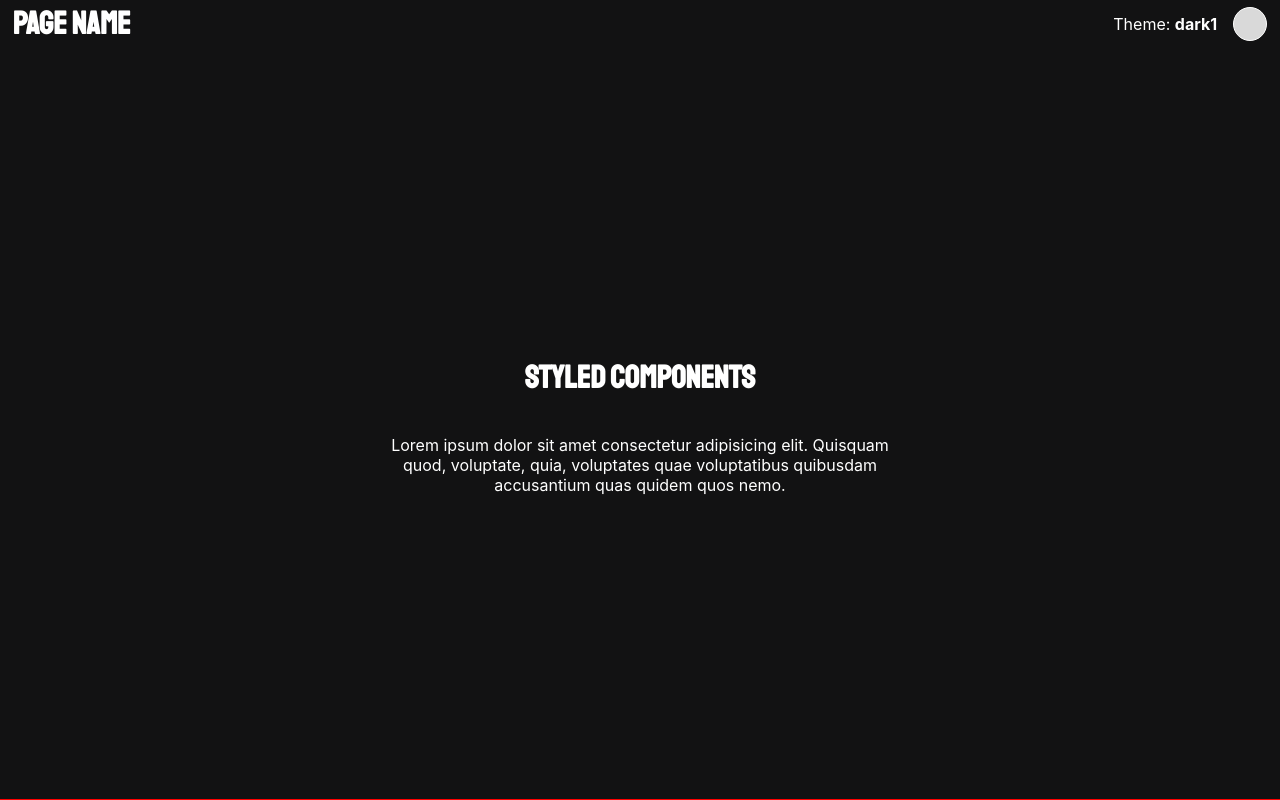
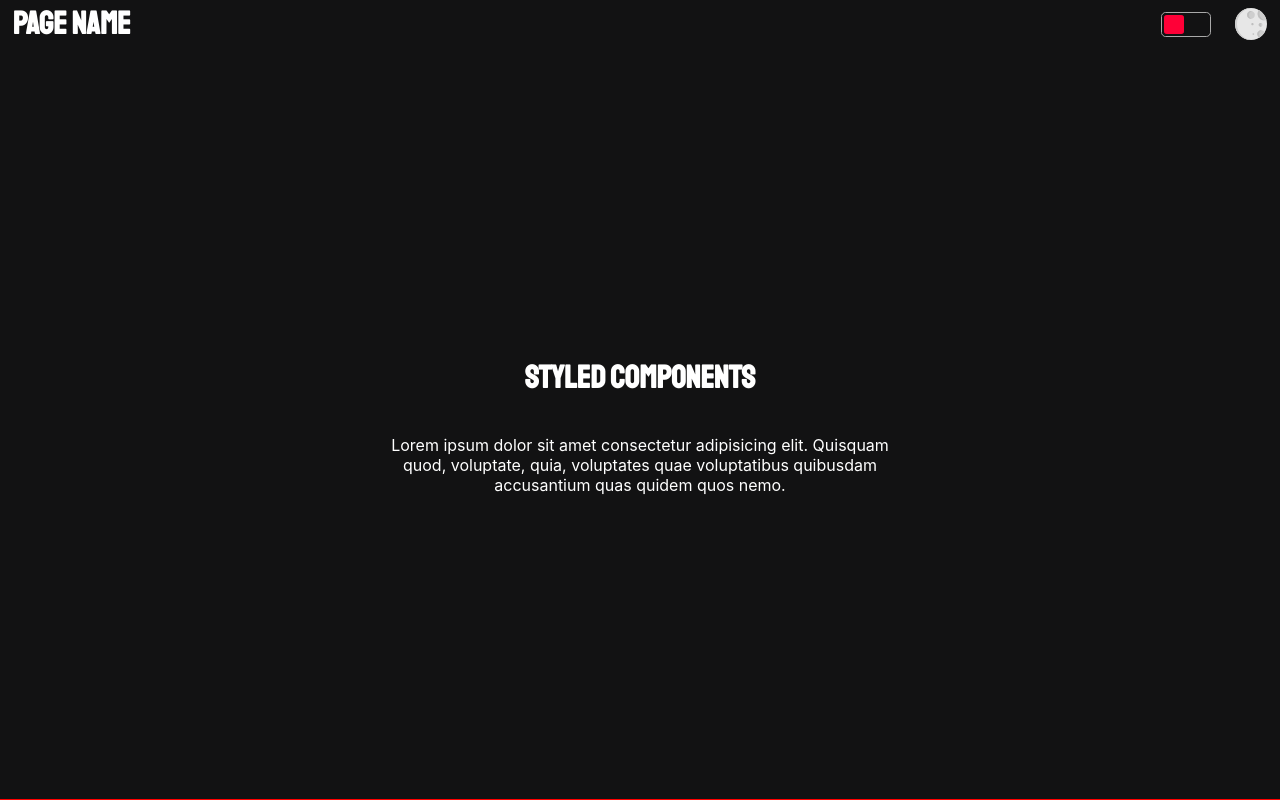
Before and after one commit to makskornakov/scroll-tests, a React (Create React App) app: page / in a window 1280 px wide. Built offline with nearby package versions, Linux system fonts and the light colour scheme.

Commit message:
theme toggler and better sttyles

```diff
--- a/src/App.tsx
+++ b/src/App.tsx
@@ -7,10 +7,10 @@ import {
   Footer,
   InnerWrapper,
   ScrollSnapWrapper,
-  TemporaryThemeSwitcher,
 } from './styles';
 import { useEffect } from 'react';
 import themeMap from './theme';
+import ThemeToggler from './components/ThemeToggler/ThemeToggler';
 
 function App() {
   const [theme, setTheme] = useLocalStorage<keyof typeof themeMap>(
@@ -33,14 +33,16 @@ function App() {
               gap: '1rem',
             }}
           >
+            <ThemeToggler theme={theme} setTheme={setTheme} />
+            {/*
             <p>
               Theme: <strong>{theme}</strong>
             </p>
-            <TemporaryThemeSwitcher
+             <TemporaryThemeSwitcher
               onClick={() => {
                 setTheme(themeSwitcher(theme));
               }}
-            />
+            /> */}
           </div>
         </AppHeader>
         <ScrollSnapWrapper>
@@ -88,28 +90,16 @@ function App() {
 
 export default App;
 
-function themeSwitcher(theme: string) {
-  const clearTheme = theme.slice(0, -1);
-  const themeNumber = theme.slice(-1);
-
-  const newTheme = ((clearTheme === 'dark' ? 'light' : 'dark') +
-    themeNumber) as keyof typeof themeMap;
-
-  return newTheme;
-}
-
-// function setMetaThemeColor(color: string) {
-//   document.head
-//     .querySelector('meta[name=theme-color]')!
-//     .setAttribute('content', color);
-// }
-
 export function useSetMetaThemeColor(content: string) {
   useEffect(() => {
     const meta = document.head.querySelector('meta[name=theme-color]');
+    const body = document.body;
     console.log(meta);
     if (meta) {
       meta.setAttribute('content', content);
+    }
+    if (body) {
+      body.style.backgroundColor = content;
     }
 
     return () => {};
--- /dev/null
+++ b/src/components/Header.tsx
@@ -0,0 +1 @@
+import React from 'react';
--- /dev/null
+++ b/src/components/RubberCheckbox/RubberCheckbox.styled.tsx
@@ -0,0 +1,136 @@
+import { css } from 'styled-components';
+
+export const checkboxSize = 25;
+// const settingsCheckboxStyles = css`
+//   margin: 0; // reset browser defaults
+
+//   display: inline-block;
+//   width: ${checkboxSize}px;
+//   height: ${checkboxSize}px;
+//   border-radius: ${(3 / 16) * checkboxSize}px;
+//   vertical-align: middle;
+
+//   transition-duration: 0.9s;
+//   transition-property: border-color;
+
+//   border: ${checkboxSize / 16}px solid;
+//   border-color: #fff;
+
+//   position: relative;
+
+//   cursor: pointer;
+
+//   ::after {
+//     content: '';
+//     position: absolute;
+//     top: 0;
+//     left: 0;
+
+//     background-color: var(--color-candle-green);
+//     height: 100%;
+//     width: 0;
+//     transition-duration: 0.5s;
+//     transition-property: width;
+
+//     border-radius: inherit;
+//   }
+//   :checked {
+//     border-color: transparent;
+
+//     ::after {
+//       width: 100%;
+//     }
+//   }
+// `;
+const settingsCheckboxBorderRadius = (3 / 16) * checkboxSize;
+const settingsCheckboxBorderWidth = checkboxSize / 16;
+const settingsCheckboxAnimation = '0.6s ease-out 0.08s';
+export const rubberCheckboxStyles = css`
+  margin: 0; // reset browser defaults
+
+  display: inline-block; // This is the default in most browsers
+  width: ${checkboxSize * 2}px;
+  height: ${checkboxSize}px;
+  border-radius: ${settingsCheckboxBorderRadius}px;
+
+  /* Copied from input styles */
+
+  border: ${settingsCheckboxBorderWidth}px solid;
+  border-color: ${(props) => props.theme.colors.gray.b};
+
+  position: relative;
+
+  cursor: pointer;
+
+  ::after {
+    content: '';
+    position: absolute;
+    top: 0;
+    left: 0;
+
+    border: ${settingsCheckboxBorderWidth * 1.6}px solid;
+    border-color: ${(props) => props.theme.colors.background};
+    border-radius: ${settingsCheckboxBorderRadius}px;
+    box-sizing: border-box;
+
+    height: 100%;
+    width: 50%;
+    transition-duration: 0.3s;
+    transition-property: background-color, margin-left, border-color;
+
+    background-color: ${(props) => props.theme.colors.candleRed};
+  }
+  :checked {
+    border-color: ${(props) => props.theme.colors.gray.b};
+
+    ::after {
+      background-color: ${(props) => props.theme.colors.candleGreen};
+      margin-left: ${checkboxSize - settingsCheckboxBorderWidth}px;
+    }
+  }
+
+  animation: ${settingsCheckboxAnimation} uncheck;
+  :checked {
+    animation: ${settingsCheckboxAnimation} check;
+  }
+  ::after {
+    animation: ${settingsCheckboxAnimation} afterUncheck;
+  }
+  :checked::after {
+    animation: ${settingsCheckboxAnimation} afterCheck;
+  }
+  @keyframes afterUncheck {
+    8% {
+      transform: none;
+    }
+    60% {
+      transform: scaleX(0.84) translateX(-10%);
+    }
+  }
+  @keyframes afterCheck {
+    8% {
+      transform: none;
+    }
+    60% {
+      transform: scaleX(0.84) translateX(10%);
+    }
+  }
+  @keyframes uncheck {
+    8% {
+      transform: none;
+    }
+    60% {
+      transform: scaleX(1.2) scaleY(0.9) translateX(-8%);
+      border-color: ${(props) => props.theme.colors.candleRed};
+    }
+  }
+  @keyframes check {
+    8% {
+      transform: none;
+    }
+    60% {
+      transform: scaleX(1.2) scaleY(0.9) translateX(8%);
+      border-color: ${(props) => props.theme.colors.candleGreen};
+    }
+  }
+`;
--- /dev/null
+++ b/src/components/ThemeToggler/ThemeToggler.styled.ts
@@ -0,0 +1,29 @@
+import styled from 'styled-components';
+
+import { rubberCheckboxStyles } from '../RubberCheckbox/RubberCheckbox.styled';
+
+export const CheckBoxWrapper = styled.div`
+  /* outline: 1px solid red; */
+
+  display: flex;
+  flex-direction: row;
+  align-items: center;
+  justify-content: center;
+  gap: 1.5em;
+`;
+
+export const SunOrMoonWrapper = styled.div`
+  width: 2em;
+  height: 2em;
+  position: relative;
+  img {
+    position: absolute;
+    width: 100%;
+    transition: 0.4s;
+  }
+`;
+
+export const CheckBox = styled.input.attrs({ type: 'checkbox' })`
+  ${rubberCheckboxStyles}
+  appearance: none;
+`;
--- /dev/null
+++ b/src/components/ThemeToggler/ThemeToggler.tsx
@@ -0,0 +1,44 @@
+import React from 'react';
+import themeMap from '../../theme';
+import {
+  CheckBox,
+  CheckBoxWrapper,
+  SunOrMoonWrapper,
+} from './ThemeToggler.styled';
+
+function ThemeToggler({
+  theme,
+  setTheme,
+}: {
+  theme: keyof typeof themeMap;
+  setTheme: (newTheme: keyof typeof themeMap) => void;
+}) {
+  return (
+    <CheckBoxWrapper>
+      <CheckBox
+        checked={theme.includes('light')}
+        onChange={() => setTheme(themeSwitcher(theme) as keyof typeof themeMap)}
+      ></CheckBox>
+      <SunOrMoonWrapper>
+        <img
+          src="/icons/moon.svg"
+          alt="moon"
+          style={theme.includes('dark') ? { opacity: 1 } : { opacity: 0 }}
+        />
+        <img
+          src="/icons/sun.svg"
+          alt="sun"
+          style={theme.includes('dark') ? { opacity: 0 } : { opacity: 1 }}
+        />
+      </SunOrMoonWrapper>
+    </CheckBoxWrapper>
+  );
+}
+
+export default ThemeToggler;
+
+function themeSwitcher(theme: string) {
+  const clearTheme = theme.slice(0, -1);
+  const themeNumber = theme.slice(-1);
+  return (clearTheme === 'dark' ? 'light' : 'dark') + themeNumber;
+}
--- a/src/index.css
+++ b/src/index.css
@@ -6,6 +6,8 @@ body {
     sans-serif;
   -webkit-font-smoothing: antialiased;
   -moz-osx-font-smoothing: grayscale;
+
+  transition-duration: 0.4s;
 }
 
 /* hide scroll bar for body only */
--- a/src/styles.ts
+++ b/src/styles.ts
@@ -11,10 +11,8 @@ export const AppWrapper = styled.div`
   width: 100%;
   height: 100vh;
   /* height: 100vh; */
-  background: ${({ theme }) => theme.colors.background};
+  /* background: ${({ theme }) => theme.colors.background}; */
   color: ${({ theme }) => theme.colors.text};
-
-  transition-duration: 0.4s;
 `;
 
 export const ScrollSnapWrapper = styled.div`
@@ -60,21 +58,6 @@ export const InnerWrapper = styled.div`
   }
 `;
 
-export const TemporaryThemeSwitcher = styled.div`
-  width: 2em;
-  height: 2em;
-  border-radius: 50%;
-  border: 1px solid ${({ theme }) => theme.colors.text};
-  background-color: ${({ theme }) => theme.colors.gray.a};
-  cursor: pointer;
-  transition-duration: 0.4s;
-  transition-property: background-color;
-
-  &:hover {
-    background-color: ${({ theme }) => theme.colors.primary};
-  }
-`;
-
 export const Footer = styled.footer`
   display: flex;
   flex-direction: row;
```
Also changed, not shown: public/icons/moon.svg (added), public/icons/sun.svg (added).
